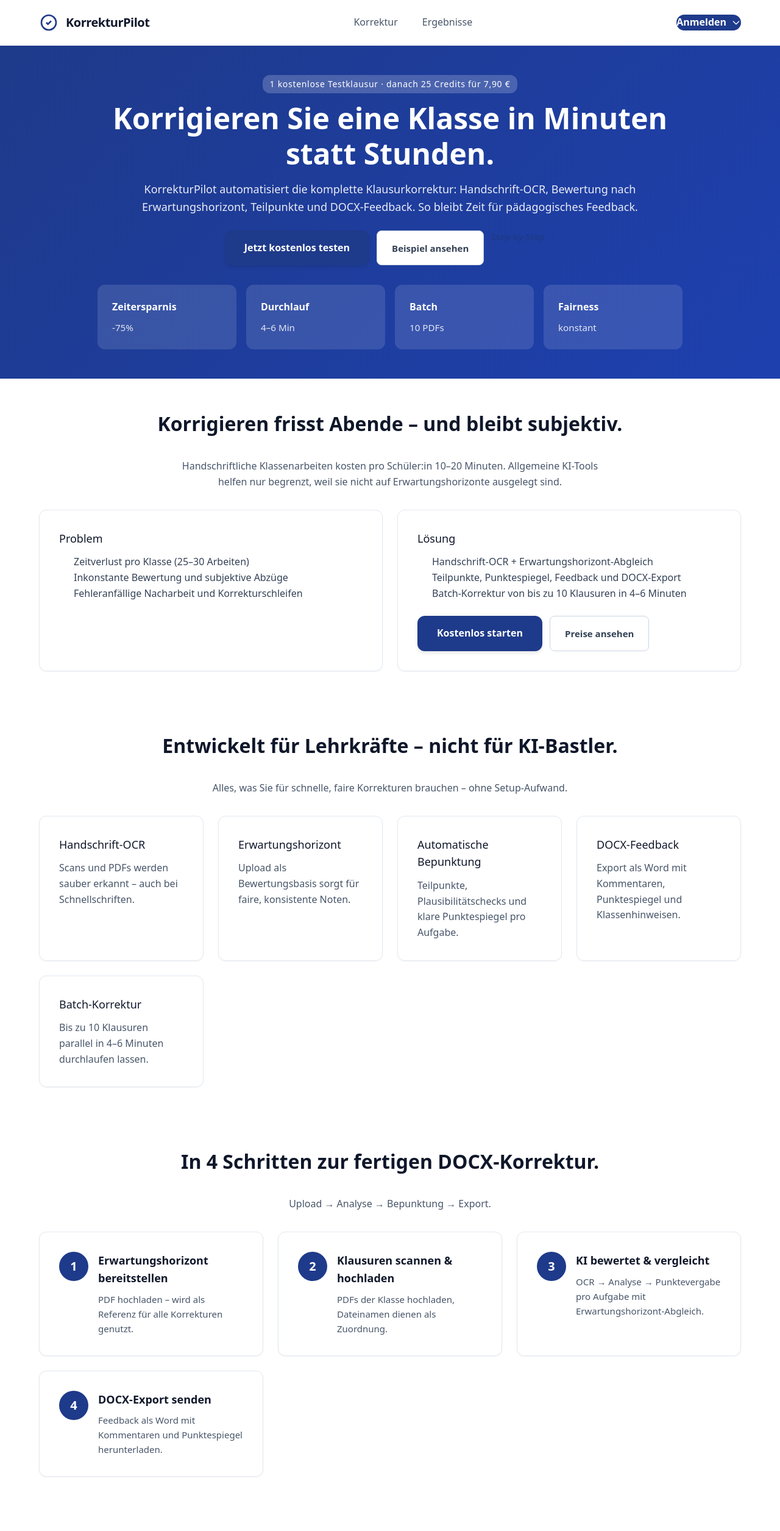
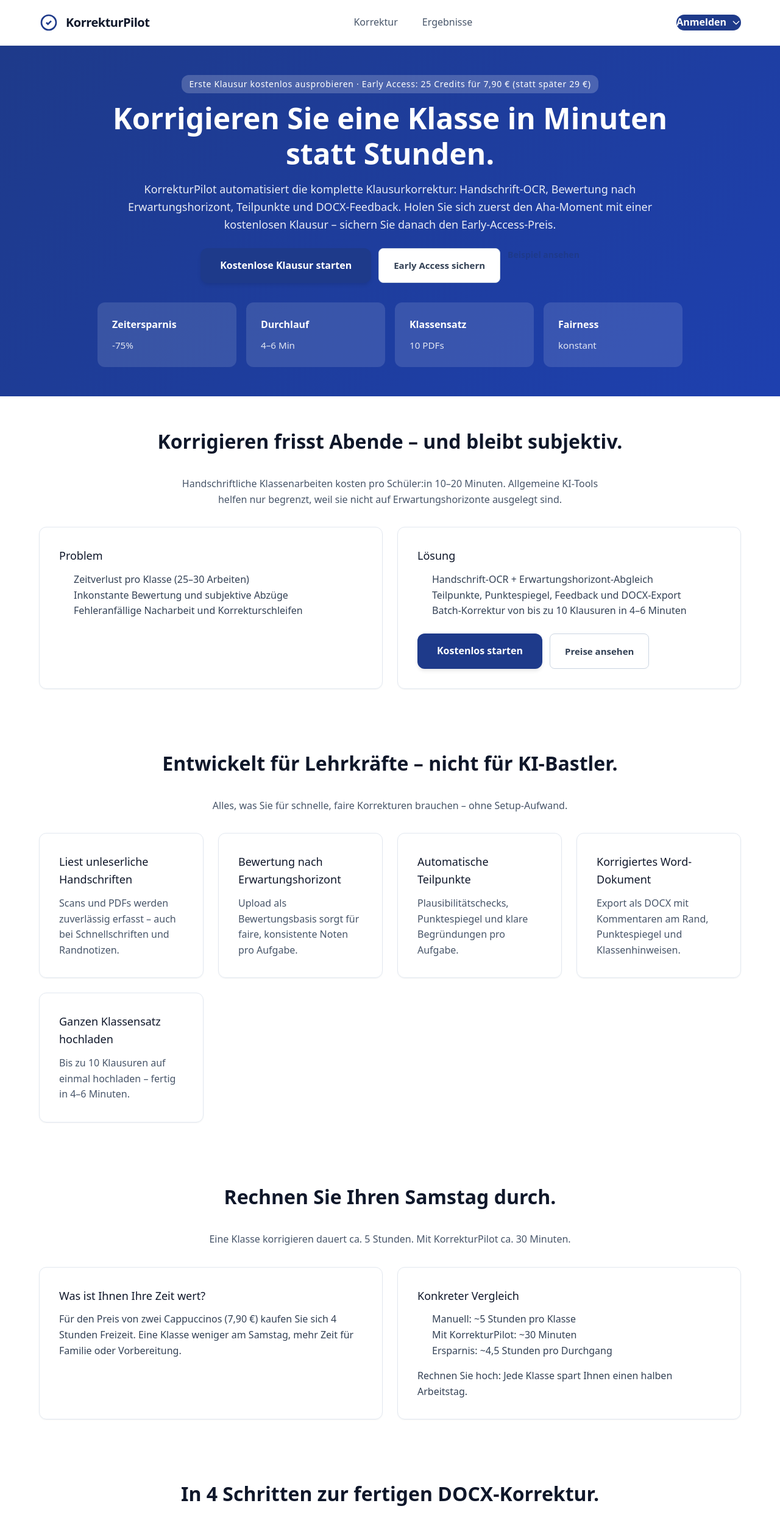
Before and after one commit to 8melc/KI-Klausuren, a Next.js app: page / in a window 1280 px wide. Shown: the top 2511 px of the page at 61% size. Built offline with nearby package versions, Linux system fonts and the light colour scheme; no server answers.

Commit message:
feat: Improve webhook with user creation and better error handling

```diff
--- a/app/api/stripe/webhook/route.ts
+++ b/app/api/stripe/webhook/route.ts
@@ -1,131 +1,116 @@
-import Stripe from 'stripe'
-import { headers } from 'next/headers'
-import { NextResponse } from 'next/server'
-import { createClient } from '@supabase/supabase-js'
+import { NextResponse } from 'next/server';
+import Stripe from 'stripe';
+import { createClient } from '@supabase/supabase-js';
+
+const stripe = new Stripe(process.env.STRIPE_SECRET_KEY!, {
+  apiVersion: '2024-11-20.acacia',
+});
+
+const supabase = createClient(
+  process.env.NEXT_PUBLIC_SUPABASE_URL!,
+  process.env.SUPABASE_SERVICE_ROLE_KEY! // Wichtig: Service Role Key, nicht anon key!
+);
 
 export async function POST(req: Request) {
-  const body = await req.text()
-  const headersList = await headers()
-  const sig = headersList.get('stripe-signature')
+  const body = await req.text();
+  const sig = req.headers.get('stripe-signature')!;
 
-  if (!sig) {
-    return new NextResponse('Webhook error: Keine Signatur', { status: 400 })
-  }
-
-  // Prüfe ob Stripe Secret Key konfiguriert ist
-  if (!process.env.STRIPE_SECRET_KEY) {
-    return new NextResponse('Webhook error: STRIPE_SECRET_KEY ist nicht konfiguriert', { status: 500 })
-  }
-
-  // Prüfe ob Webhook Secret konfiguriert ist
-  if (!process.env.STRIPE_WEBHOOK_SECRET) {
-    return new NextResponse('Webhook error: STRIPE_WEBHOOK_SECRET ist nicht konfiguriert', { status: 500 })
-  }
-
-  // Prüfe ob Supabase Service Role Key konfiguriert ist
-  if (!process.env.SUPABASE_SERVICE_ROLE_KEY) {
-    return new NextResponse('Webhook error: SUPABASE_SERVICE_ROLE_KEY ist nicht konfiguriert', { status: 500 })
-  }
-
-  if (!process.env.NEXT_PUBLIC_SUPABASE_URL) {
-    return new NextResponse('Webhook error: NEXT_PUBLIC_SUPABASE_URL ist nicht konfiguriert', { status: 500 })
-  }
-
-  const stripe = new Stripe(process.env.STRIPE_SECRET_KEY)
-
-  let event: Stripe.Event
+  let event: Stripe.Event;
 
   try {
     event = stripe.webhooks.constructEvent(
       body,
       sig,
-      process.env.STRIPE_WEBHOOK_SECRET
-    )
+      process.env.STRIPE_WEBHOOK_SECRET!
+    );
   } catch (err: any) {
-    return new NextResponse(`Webhook error: ${err.message}`, { status: 400 })
+    console.error('❌ Webhook signature verification failed:', err.message);
+    return NextResponse.json({ error: 'Webhook Error' }, { status: 400 });
   }
 
+  // Handle checkout.session.completed event
   if (event.type === 'checkout.session.completed') {
-    const session = event.data.object as Stripe.Checkout.Session
+    const session = event.data.object as Stripe.Checkout.Session;
 
-    // DEBUG LOGS - zum Testen
     console.log('🔍 Session empfangen:', {
       sessionId: session.id,
-      customer_email: session.customer_details?.email,
+      customer_email: session.customer_email,
       metadata: session.metadata,
       has_metadata: !!session.metadata,
       metadata_keys: session.metadata ? Object.keys(session.metadata) : []
-    })
+    });
 
-    const userId = session.metadata?.userId
-    console.log('📝 UserId aus metadata:', userId)
+    const userId = session.metadata?.userId;
 
     if (!userId) {
-      console.warn('❌ Webhook: Keine userId in session.metadata')
-      console.warn('Full session object:', JSON.stringify(session, null, 2))
-      return NextResponse.json({ received: true })
+      console.error('❌ Keine userId in metadata gefunden');
+      return NextResponse.json({ received: true }, { status: 200 });
     }
 
-    // Verwende Service Role Key für Webhook (umgeht RLS)
-    const supabase = createClient(
-      process.env.NEXT_PUBLIC_SUPABASE_URL,
-      process.env.SUPABASE_SERVICE_ROLE_KEY
-    )
+    console.log('📝 UserId aus metadata:', userId);
 
-    if (session.metadata?.type === 'CREDITS_25') {
-      // Füge 25 Credits hinzu via RPC-Funktion
-      const { error } = await supabase.rpc('add_credits', {
-        user_id: userId,
-        amount: 25,
-      })
+    // 🔥 WICHTIG: Prüfen ob User existiert
+    const { data: existingUser, error: fetchError } = await supabase
+      .from('users')
+      .select('id, credits')
+      .eq('id', userId)
+      .maybeSingle(); // maybeSingle() statt single() - kein Error bei "not found"
 
-      if (error) {
-        console.error('Error adding credits:', error)
-        return new NextResponse(`Webhook error: ${error.message}`, { status: 500 })
-      }
-
-      console.log(`Added 25 credits to user ${userId} after payment (CREDITS_25)`)
+    if (fetchError) {
+      console.error('❌ Fehler beim User-Fetch:', fetchError);
+      return NextResponse.json({ received: true }, { status: 200 });
     }
 
-    // Speichere Payment in payments Tabelle (optional)
-    if (session.mode === 'payment' && session.payment_intent) {
-      await supabase.from('payments').insert({
-        user_id: userId,
-        stripe_payment_intent_id: session.payment_intent as string,
-        amount: session.amount_total,
-        currency: session.currency || 'eur',
-        status: 'completed',
-      })
+    // Wenn User nicht existiert, erstellen
+    if (!existingUser) {
+      console.log('🆕 User existiert nicht, erstelle neuen User');
+      const { data: newUser, error: createError } = await supabase
+        .from('users')
+        .insert([{
+          id: userId,
+          credits: 1  // 1 Free Credit beim Erstellen
+        }])
+        .select()
+        .single();
+
+      if (createError) {
+        console.error('❌ Fehler beim User-Erstellen:', createError);
+        return NextResponse.json({ received: true }, { status: 200 });
+      }
+      console.log('✅ Neuer User erstellt:', newUser);
     }
 
-    // Handle Subscriptions (falls später benötigt)
-    if (session.mode === 'subscription' && session.subscription) {
-      await supabase.from('subscriptions').upsert({
-        user_id: userId,
-        stripe_subscription_id: session.subscription as string,
-        status: 'active',
-        updated_at: new Date().toISOString(),
+    // Jetzt Credits hinzufügen (25 für den Kauf)
+    const creditsToAdd = 25;
+    const currentCredits = existingUser?.credits || 1;
+
+    const { data: updatedUser, error: updateError } = await supabase
+      .from('users')
+      .update({
+        credits: currentCredits + creditsToAdd
       })
+      .eq('id', userId)
+      .select()
+      .single();
+
+    if (updateError) {
+      console.error('❌ Fehler beim Credits-Update:', updateError);
+      return NextResponse.json({ received: true }, { status: 200 });
     }
+
+    console.log('✅ Credits erfolgreich hinzugefügt:', {
+      userId,
+      vorher: currentCredits,
+      hinzugefügt: creditsToAdd,
+      nachher: updatedUser.credits
+    });
+
+    return NextResponse.json({
+      received: true,
+      creditsAdded: creditsToAdd,
+      totalCredits: updatedUser.credits
+    }, { status: 200 });
   }
 
-  // Handle Subscription Updates
-  if (event.type === 'customer.subscription.updated' || event.type === 'customer.subscription.deleted') {
-    const subscription = event.data.object as Stripe.Subscription
-
-    const supabase = createClient(
-      process.env.NEXT_PUBLIC_SUPABASE_URL,
-      process.env.SUPABASE_SERVICE_ROLE_KEY
-    )
-
-    await supabase
-      .from('subscriptions')
-      .update({
-        status: subscription.status,
-        updated_at: new Date().toISOString(),
-      })
-      .eq('stripe_subscription_id', subscription.id)
-  }
-
-  return NextResponse.json({ received: true })
+  return NextResponse.json({ received: true }, { status: 200 });
 }
--- a/app/page.tsx
+++ b/app/page.tsx
@@ -2,24 +2,24 @@
 
 const features = [
   {
-    title: 'Handschrift-OCR',
-    description: 'Scans und PDFs werden sauber erkannt – auch bei Schnellschriften.',
+    title: 'Liest unleserliche Handschriften',
+    description: 'Scans und PDFs werden zuverlässig erfasst – auch bei Schnellschriften und Randnotizen.',
   },
   {
-    title: 'Erwartungshorizont',
-    description: 'Upload als Bewertungsbasis sorgt für faire, konsistente Noten.',
+    title: 'Bewertung nach Erwartungshorizont',
+    description: 'Upload als Bewertungsbasis sorgt für faire, konsistente Noten pro Aufgabe.',
   },
   {
-    title: 'Automatische Bepunktung',
-    description: 'Teilpunkte, Plausibilitätschecks und klare Punktespiegel pro Aufgabe.',
+    title: 'Automatische Teilpunkte',
+    description: 'Plausibilitätschecks, Punktespiegel und klare Begründungen pro Aufgabe.',
   },
   {
-    title: 'DOCX-Feedback',
-    description: 'Export als Word mit Kommentaren, Punktespiegel und Klassenhinweisen.',
+    title: 'Korrigiertes Word-Dokument',
+    description: 'Export als DOCX mit Kommentaren am Rand, Punktespiegel und Klassenhinweisen.',
   },
   {
-    title: 'Batch-Korrektur',
-    description: 'Bis zu 10 Klausuren parallel in 4–6 Minuten durchlaufen lassen.',
+    title: 'Ganzen Klassensatz hochladen',
+    description: 'Bis zu 10 Klausuren auf einmal hochladen – fertig in 4–6 Minuten.',
   },
 ];
 
@@ -72,7 +72,7 @@
 const stats = [
   { label: 'Zeitersparnis', value: '-75%' },
   { label: 'Durchlauf', value: '4–6 Min' },
-  { label: 'Batch', value: '10 PDFs' },
+  { label: 'Klassensatz', value: '10 PDFs' },
   { label: 'Fairness', value: 'konstant' },
 ];
 
@@ -82,22 +82,22 @@
       <section className="hero" id="hero">
         <div className="container">
           <div className="hero-content">
-            <p className="hero-tag">1 kostenlose Testklausur · danach 25 Credits für 7,90 €</p>
+            <p className="hero-tag">Erste Klausur kostenlos ausprobieren · Early Access: 25 Credits für 7,90 € (statt später 29 €)</p>
             <h1 className="hero-title">Korrigieren Sie eine Klasse in Minuten statt Stunden.</h1>
             <p className="hero-subtitle">
               KorrekturPilot automatisiert die komplette Klausurkorrektur: Handschrift-OCR,
-              Bewertung nach Erwartungshorizont, Teilpunkte und DOCX-Feedback. So bleibt Zeit für
-              pädagogisches Feedback.
+              Bewertung nach Erwartungshorizont, Teilpunkte und DOCX-Feedback. Holen Sie sich zuerst den
+              Aha-Moment mit einer kostenlosen Klausur – sichern Sie danach den Early-Access-Preis.
             </p>
             <div className="hero-cta-group">
               <Link href="/expectation" className="primary-button">
-                <span>Jetzt kostenlos testen</span>
+                <span>Kostenlose Klausur starten</span>
               </Link>
-              <Link href="#example" className="secondary-button">
+              <Link href="#pricing" className="secondary-button">
+                <span>Early Access sichern</span>
+              </Link>
+              <Link href="#example" className="text-link">
                 <span>Beispiel ansehen</span>
-              </Link>
-              <Link href="#steps" className="text-link">
-                Step-by-Step →
               </Link>
             </div>
             <div className="feature-grid" style={{ marginTop: 'var(--spacing-xl)' }}>
@@ -165,6 +165,33 @@
         </div>
       </section>
 
+      <section className="module-section" id="value">
+        <div className="container">
+          <h2 className="section-title">Rechnen Sie Ihren Samstag durch.</h2>
+          <p className="section-description">Eine Klasse korrigieren dauert ca. 5 Stunden. Mit KorrekturPilot ca. 30 Minuten.</p>
+          <div className="module-grid">
+            <div className="module-card">
+              <h3>Was ist Ihnen Ihre Zeit wert?</h3>
+              <p style={{ color: 'var(--color-gray-700)', lineHeight: 1.6 }}>
+                Für den Preis von zwei Cappuccinos (7,90 €) kaufen Sie sich 4 Stunden Freizeit. Eine Klasse weniger am Samstag,
+                mehr Zeit für Familie oder Vorbereitung.
+              </p>
+            </div>
+            <div className="module-card">
+              <h3>Konkreter Vergleich</h3>
+              <ul style={{ lineHeight: 1.6, color: 'var(--color-gray-700)', paddingLeft: 'var(--spacing-lg)' }}>
+                <li>Manuell: ~5 Stunden pro Klasse</li>
+                <li>Mit KorrekturPilot: ~30 Minuten</li>
+                <li>Ersparnis: ~4,5 Stunden pro Durchgang</li>
+              </ul>
+              <p style={{ marginTop: 'var(--spacing-md)', color: 'var(--color-gray-700)' }}>
+                Rechnen Sie hoch: Jede Klasse spart Ihnen einen halben Arbeitstag.
+              </p>
+            </div>
+          </div>
+        </div>
+      </section>
+
       <section className="how-it-works" id="steps">
         <div className="container">
           <h2 className="section-title">In 4 Schritten zur fertigen DOCX-Korrektur.</h2>
@@ -182,6 +209,9 @@
               </div>
             ))}
           </div>
+          <div className="beta-note" style={{ marginTop: 'var(--spacing-xl)' }}>
+            <strong>Hinweis für Tester:</strong> Bitte schwärzen Sie die Namen der Schüler vor dem Scan oder nutzen Sie anonymisierte Klausuren. So sind Sie datenschutzrechtlich auf der sicheren Seite.
+          </div>
         </div>
       </section>
 
@@ -191,7 +221,7 @@
           <p className="section-description">
             Sauberes Word-Dokument mit Punktespiegel, kommentierten Aufgaben und kurzer Rückmeldung an die Klasse.
           </p>
-          <div className="module-grid">
+            <div className="module-grid">
             <div className="module-card">
               <h3>DOCX-Feedback</h3>
               <p>Feedback.docx · 4 Seiten · Exportiert am 10. März</p>
@@ -213,6 +243,29 @@
                 Zeitbedarf: 4–6 Minuten für bis zu 10 Klausuren gleichzeitig.
               </p>
             </div>
+            <div className="module-card">
+              <h3>Vorher / Nachher</h3>
+              <p style={{ color: 'var(--color-gray-700)', lineHeight: 1.6 }}>
+                Links: handschriftliche Seite. Rechts: automatisch generierte Kommentare und Punkte. Zeigt, dass auch Schnellschriften sicher gelesen werden.
+              </p>
+              <div style={{ marginTop: 'var(--spacing-md)', display: 'grid', gap: 'var(--spacing-sm)', gridTemplateColumns: 'repeat(auto-fit, minmax(200px, 1fr))' }}>
+                <div style={{ border: '1px dashed var(--color-gray-300)', borderRadius: 'var(--radius-lg)', padding: 'var(--spacing-lg)', textAlign: 'center', color: 'var(--color-gray-600)' }}>
+                  Platzhalter: Scan einer handschriftlichen Seite
+                </div>
+                <div style={{ border: '1px dashed var(--color-primary)', borderRadius: 'var(--radius-lg)', padding: 'var(--spacing-lg)', textAlign: 'center', color: 'var(--color-gray-600)' }}>
+                  Platzhalter: Kommentar-/Punkte-Overlay
+                </div>
+              </div>
+            </div>
+            <div className="module-card">
+              <h3>Screenshot des DOCX</h3>
+              <p style={{ color: 'var(--color-gray-700)', lineHeight: 1.6 }}>
+                Fertiges Word-Dokument mit Randkommentaren, Punktespiegel und ausgefülltem Erwartungshorizont.
+              </p>
+              <div style={{ marginTop: 'var(--spacing-md)', border: '1px dashed var(--color-gray-300)', borderRadius: 'var(--radius-lg)', padding: 'var(--spacing-lg)', textAlign: 'center', color: 'var(--color-gray-600)' }}>
+                Platzhalter: Screenshot des DOCX-Exports
+              </div>
+            </div>
           </div>
         </div>
       </section>
@@ -221,40 +274,43 @@
         <div className="container">
           <div className="pricing-header">
             <h2 className="section-title">Sofort starten, fair bezahlen.</h2>
-            <p className="section-description">Eine kostenlose Testklausur. Danach Credits buchen, wenn es passt.</p>
+            <p className="section-description">Erste Klausur kostenlos ausprobieren. Early-Access-Preis nur für kurze Zeit: 7,90 € statt 29 €.</p>
           </div>
           <div className="pricing-grid">
-            <div className="pricing-card pricing-card-highlighted">
-              <p className="pricing-badge">Testen</p>
+            <div className="pricing-card">
+              <p className="pricing-badge">Erste Klausur inklusive</p>
               <div className="pricing-card-header">
-                <h3>1 kostenlose Klausur</h3>
+                <h3>1 Klausur</h3>
                 <p className="pricing-card-price">0 €</p>
               </div>
-              <p className="pricing-card-description">Volle Funktionalität, keine Zahlungsdaten erforderlich.</p>
+              <p className="pricing-card-description">Starten Sie sofort, erleben Sie den Ablauf und sehen Sie das Ergebnis, bevor Sie zahlen.</p>
               <ul className="pricing-card-features">
                 <li>Erwartungshorizont-Upload</li>
                 <li>Handschrift-OCR</li>
                 <li>DOCX-Feedback</li>
               </ul>
-              <Link href="/expectation" className="primary-button pricing-button">
-                Jetzt gratis testen
+              <Link href="/expectation" className="secondary-button pricing-button">
+                Erste Korrektur starten
               </Link>
             </div>
-            <div className="pricing-card">
-              <p className="pricing-badge">Credits</p>
+            <div className="pricing-card pricing-card-highlighted">
+              <p className="pricing-badge">Early Access Deal</p>
               <div className="pricing-card-header">
-                <h3>25 Credits</h3>
-                <p className="pricing-card-price">7,90 €</p>
+                <h3>25 Klausuren</h3>
+                <p className="pricing-card-price">7,90 € <span>/ statt 29 €</span></p>
               </div>
-              <p className="pricing-card-description">1 Credit = 1 korrigierte Klausur. Ideal für eine Klasse.</p>
+              <p className="pricing-card-description">Nach dem Aha-Moment die restlichen Klausuren vom Tisch räumen.</p>
               <ul className="pricing-card-features">
-                <li>Batch-Korrektur bis 10 PDFs</li>
+                <li>Ganzen Klassensatz auf einmal hochladen</li>
                 <li>Erwartungshorizont als Grundlage</li>
                 <li>Export als DOCX</li>
                 <li>Fairness &amp; Konsistenz gesichert</li>
               </ul>
-              <Link href="/upload" className="secondary-button pricing-button">
-                Credits sichern
+              <p style={{ color: 'var(--color-gray-700)' }}>
+                100% Zufriedenheitsgarantie: Wenn Ihnen die Korrektur keine Zeit spart, erhalten Sie Ihr Geld sofort zurück. Umgerechnet 0,31 € pro Klausur – weniger als 2 Minuten Arbeitszeit.
+              </p>
+              <Link href="/upload" className="primary-button pricing-button">
+                Early Access sichern
               </Link>
             </div>
           </div>
@@ -272,6 +328,57 @@
                 <p style={{ color: 'var(--color-gray-700)', lineHeight: 1.6 }}>{item.a}</p>
               </div>
             ))}
+          </div>
+        </div>
+      </section>
+
+      <section className="module-section" id="social-proof">
+        <div className="container">
+          <h2 className="section-title">Gemeinsam mit den ersten 20 Pionieren.</h2>
+          <p className="section-description">Transparenz statt gekaufter Zitate: Wir starten mit einer kleinen, engagierten Gruppe.</p>
+          <div className="module-grid">
+            <div className="module-card">
+              <h3>Pionier-Programm</h3>
+              <p style={{ color: 'var(--color-gray-700)', lineHeight: 1.6 }}>
+                Werde eine:r von 20 Pionier:innen, die KorrekturPilot jetzt schon nutzen. Direkter Draht zum Team,
+                schneller Support und Einfluss auf die nächsten Features.
+              </p>
+            </div>
+            <div className="module-card">
+              <h3>Warum jetzt einsteigen?</h3>
+              <ul style={{ lineHeight: 1.6, color: 'var(--color-gray-700)', paddingLeft: 'var(--spacing-lg)' }}>
+                <li>Early-Access-Preis sichern (7,90 € statt 29 €)</li>
+                <li>Erste Klausur kostenlos – Aha-Moment vor der Bezahlschranke</li>
+                <li>Priorisierter Support und Feedback-Kanal</li>
+              </ul>
+            </div>
+          </div>
+        </div>
+      </section>
+
+      <section className="module-section" id="trust">
+        <div className="container">
+          <h2 className="section-title">Vertrauen &amp; Sicherheit zuerst.</h2>
+          <p className="section-description">Datenschutz, Support und klare Ansprechpartner – bevor Sie etwas hochladen.</p>
+          <div className="module-grid">
+            <div className="module-card">
+              <h3>Anonymisierung</h3>
+              <p style={{ color: 'var(--color-gray-700)', lineHeight: 1.6 }}>
+                Hinweis für Tester: Bitte schwärzen Sie die Namen der Schüler vor dem Scan oder nutzen Sie anonymisierte Klausuren. So sind Sie datenschutzrechtlich zu 100% auf der sicheren Seite.
+              </p>
+            </div>
+            <div className="module-card">
+              <h3>Geld-zurück-Garantie</h3>
+              <p style={{ color: 'var(--color-gray-700)', lineHeight: 1.6 }}>
+                100% Zufriedenheitsgarantie: Wenn die Korrektur Ihnen keine Zeit spart, bekommen Sie Ihr Geld sofort zurück.
+              </p>
+            </div>
+            <div className="module-card">
+              <h3>Kontakt &amp; Support</h3>
+              <p style={{ color: 'var(--color-gray-700)', lineHeight: 1.6 }}>
+                Fragen an die Entwickler? Schreiben Sie an <a href="mailto:hello@korrekturpilot.de" className="text-link">hello@korrekturpilot.de</a>. Made with ❤️ in Deutschland.
+              </p>
+            </div>
           </div>
         </div>
       </section>
```
